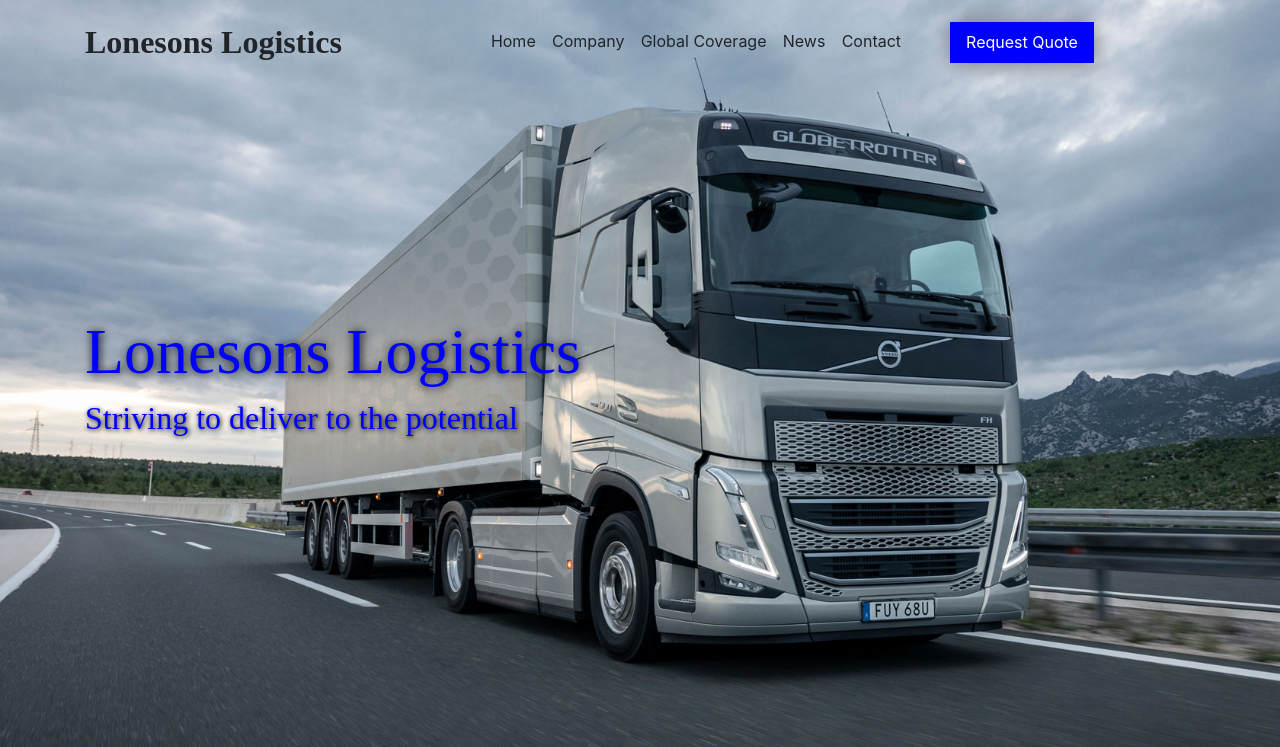
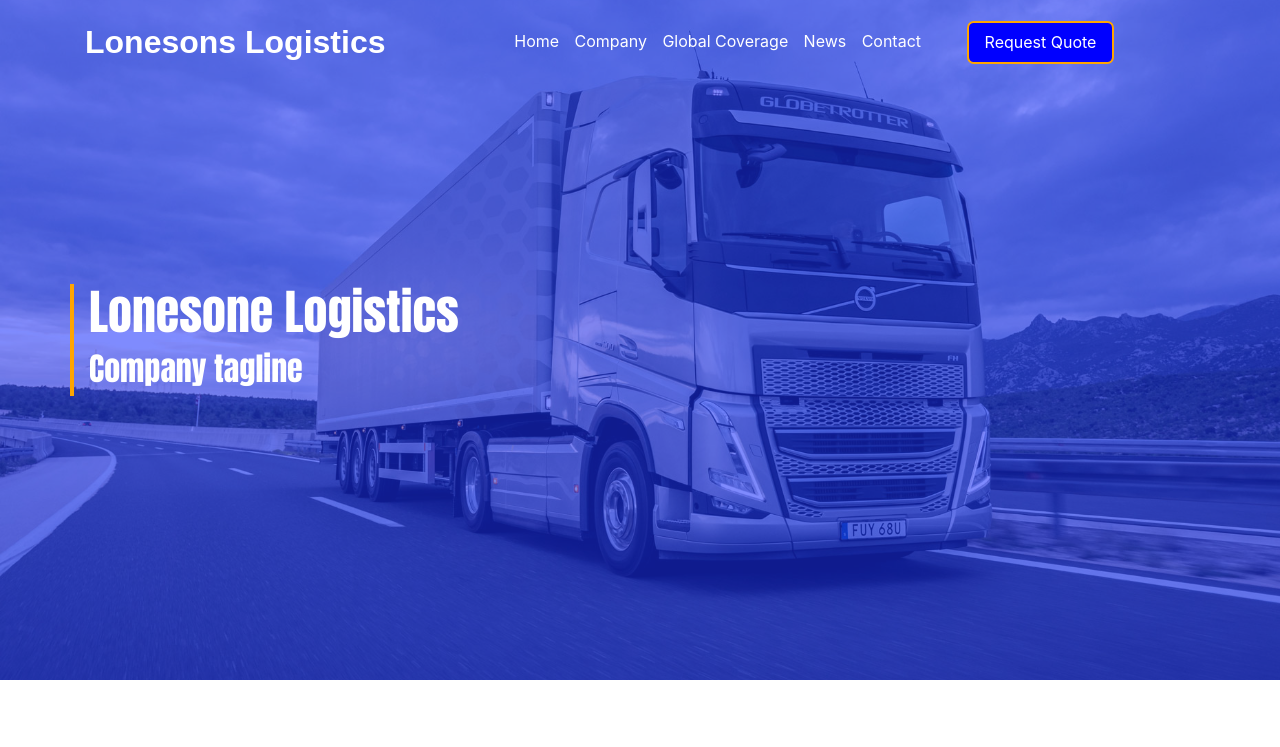
Before and after one commit to abubakar2000/lonesons_website, an Angular app: page / in a window 1280 px wide. Shown: the top 747 px of the page. Built offline with nearby package versions, Linux system fonts and the light colour scheme.

Commit message:
set the skeleton added animation

```diff
--- a/src/app/landing-page/landing-page-banner/landing-page-banner.component.css
+++ b/src/app/landing-page/landing-page-banner/landing-page-banner.component.css
@@ -1,16 +1,10 @@
-.banner {
-  height: 100vh;
-  background-image: url(/assets/bannerImages/bannerImage2.jpg);
+.siteBanner {
+  transition: 1s;
+  height: 85vh;
+  position: absolute;
+  z-index: -1;
+  width: 100%;
+  background-position: center;
+  background-attachment: fixed;
   background-size: cover;
-  background-position: center;
-  position: fixed;
-  width: 100%;
-  z-index: -1;
 }
-.centerize {
-  display: flex;
-  align-items: center;
-  justify-content: flex-start;
-  height: 95vh;
-  width: 100%;
-}
--- a/src/app/landing-page/landing-page-banner/landing-page-banner.component.html
+++ b/src/app/landing-page/landing-page-banner/landing-page-banner.component.html
@@ -1,14 +1,14 @@
-<div class="banner">
-
+<div id="websiteBanner" class="siteBanner" style="
+background-image: url(/assets/bannerImages/bannerImage1.jpg);
+">
 </div>
-<div class="centerize">
-    <div class="container" style="height: 100vh;display: flex;align-items: center;">
-        <div style="width: 100%;">
-            <h1 style="font-size: 8vh;color: blue;font-family: cursive;text-shadow: 1px 1px 10px black;">Lonesons
-                Logistics
-            </h1>
-            <h4 style="font-size: 4vh;color: blue;font-family: cursive;text-shadow: 1px 1px 5px black;">Striving to
-                deliver to the potential</h4>
+<div style="height: 85vh;background-color: rgba(27, 50, 255, 0.555);display: flex;align-items: center;justify-content: center;">
+    <div class="container" style="width: 100%;color: white;font-family: Impact, Haettenschweiler, 'Arial Narrow Bold', sans-serif; border-left: 4px solid orange;">
+        <div class="row">
+            <div class="col-md-6">
+                <h1 style="font-size: 6vh;font-weight: 1000;">Lonesone Logistics</h1>
+                <h5 style="font-size: 4vh;font-weight: 500;">Company tagline</h5>
+            </div>
         </div>
     </div>
 </div>
--- a/src/app/landing-page/landing-page.component.html
+++ b/src/app/landing-page/landing-page.component.html
@@ -1,4 +1,6 @@
-<app-landing-page-banner></app-landing-page-banner>
+<!-- <app-landing-page-banner></app-landing-page-banner>
 <div class="container">
     <app-contact-panel></app-contact-panel>
-</div>
+</div> -->
+<app-landing-page-banner></app-landing-page-banner>
+<div style="height: 85vh;background-color: rgba(255, 255, 255, 0);"></div>
--- a/src/app/landing-page/landing-page.component.ts
+++ b/src/app/landing-page/landing-page.component.ts
@@ -6,8 +6,14 @@
   styleUrls: ['./landing-page.component.css']
 })
 export class LandingPageComponent implements OnInit {
-
-  constructor() { }
+  private counter: number = 0;
+  private images = [1, 2, 3];
+  constructor() {
+    setInterval(() => {
+      this.counter = this.counter >= this.images.length-1 ? 0 : this.counter+1;
+      document.getElementById('websiteBanner')?.setAttribute('style', `background-image: url(/assets/bannerImages/bannerImage${this.images[this.counter]}.jpg)`)
+    }, 4000);
+  }
 
   ngOnInit(): void {
   }
--- a/src/app/navigation-bar/navigation-bar.component.css
+++ b/src/app/navigation-bar/navigation-bar.component.css
@@ -11,12 +11,13 @@
   justify-content: center;
 }
 .SiteBrand {
-  font-family: cursive;
+  font-family: Arial, Helvetica, sans-serif;
   font-size: xx-large;
   font-weight: bolder;
   align-items: center;
   display: flex;
   justify-content: center;
+  color: white;
 }
 .navbarLinksDiv {
   display: flex;
@@ -30,10 +31,11 @@
   transition: 1s;
   cursor: pointer;
   margin: 1%;
+  color: white;
 }
 .navBatItems:hover {
   transition: 0.2s;
-  color: gray;
+  color: rgb(255, 187, 0);
 }
 .navBatItemsButton {
   transition: 1s;
@@ -46,13 +48,14 @@
 
   color: white;
   cursor: pointer;
-  box-shadow: 1px 1px 20px gray;
+  border: 2px solid orange;
+  border-radius: 5pt;
+
 }
 .navBatItemsButton:hover {
-  transition: 1s;
-  background-color: rgb(120, 159, 233);
-  color: black;
-  box-shadow: 1px 1px 20px gray;
+  transition: 0.2s;
+  /* background-color: rgb(49, 83, 146); */
+  color: orange;
 }
 
 /* for screens lower than 1200px */
--- a/src/styles.css
+++ b/src/styles.css
@@ -1,5 +1,5 @@
 /* You can add global styles to this file, and also import other style files */
 body {
     cursor: default;
-    background-color: blue;
+    background-color: white;
 }
```
Also changed, not shown: src/assets/bannerImages/bannerImage3.jpg (added).
